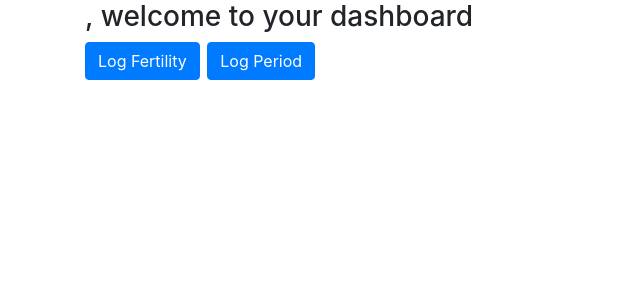
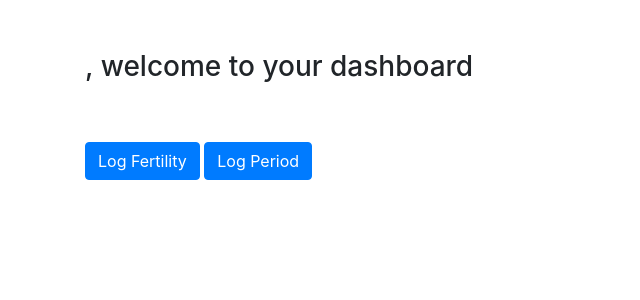
Before and after one commit to Guin-/Fem_Stats, a Django app: page /dashboard/ in a window 1280 px wide. Shown: the part 56-356 px from the top of the page, without its empty margins (0-640 px from the left). Run offline with Django 3.2, Linux system fonts and the light colour scheme; parts of the project's set-up code (start-up, migrations or seed data) failed here and were passed over; some libraries are stand-ins or nearby versions.

Commit message:
link period history list to detail pages, page titles styling

```diff
--- a/femstats/static/css/project.css
+++ b/femstats/static/css/project.css
@@ -13,7 +13,7 @@
   padding-bottom: 50px; }
 
 .title {
-  padding: 50px; }
+  padding: 50px 0; }
 
 .form-title {
   padding-top: 50px; }
--- a/femstats/static/sass/project.scss
+++ b/femstats/static/sass/project.scss
@@ -30,7 +30,7 @@
 }
 
 .title {
-    padding: 50px;
+    padding: 50px 0;
 }
 
 .form-title {
--- a/femstats/templates/fertility/fertility_detail.html
+++ b/femstats/templates/fertility/fertility_detail.html
@@ -3,11 +3,11 @@
 {% block title %}Fertility Data{% endblock %}
 
 {% block content %}
+<div class=title>
+    <h2>Fertility Detail</h2>
+</div>
 
 <div class="container">
-
-    <h2>Fertility Detail</h2>
-
     <p>Date: {{ fertility.date }}</p>
     <p>Time: {{ fertility.time }}</p>
     <p>Basal Body Temperature: {{ fertility.temperature }}</p>
--- a/femstats/templates/fertility/fertility_list.html
+++ b/femstats/templates/fertility/fertility_list.html
@@ -4,9 +4,11 @@
 
 {% block content %}
 
+<div class=title>
+    <h2>Fertility History</h2>
+</div>
+
 <div class="container">
-
-    <h2>Fertility  History</h2>
 
     <div class="list-group">
     {% if fertility_list %}
--- a/femstats/templates/pages/dashboard.html
+++ b/femstats/templates/pages/dashboard.html
@@ -1,12 +1,12 @@
 {% extends "base.html" %}
 
 {% block content %}
-<h3>{{user.username}}, welcome to your dashboard<h3>
-
+<div class="title">
+    <h3>{{user.username}}, welcome to your dashboard<h3>
+</div>
 <!-- Action buttons -->
 <div class="row">
-
-  <div class="col-sm-12 ">
+  <div class="col-md-6">
     <a class="btn btn-primary" href="{% url 'fertility:fertility_create' %}">Log Fertility</a>
     <a class="btn btn-primary" href="{% url 'fertility:period_create' %}">Log Period</a>
   </div>
```
Also changed, not shown: femstats/templates/fertility/period_detail.html (+4 -3 lines), femstats/templates/fertility/period_list.html (+7 -3 lines).
